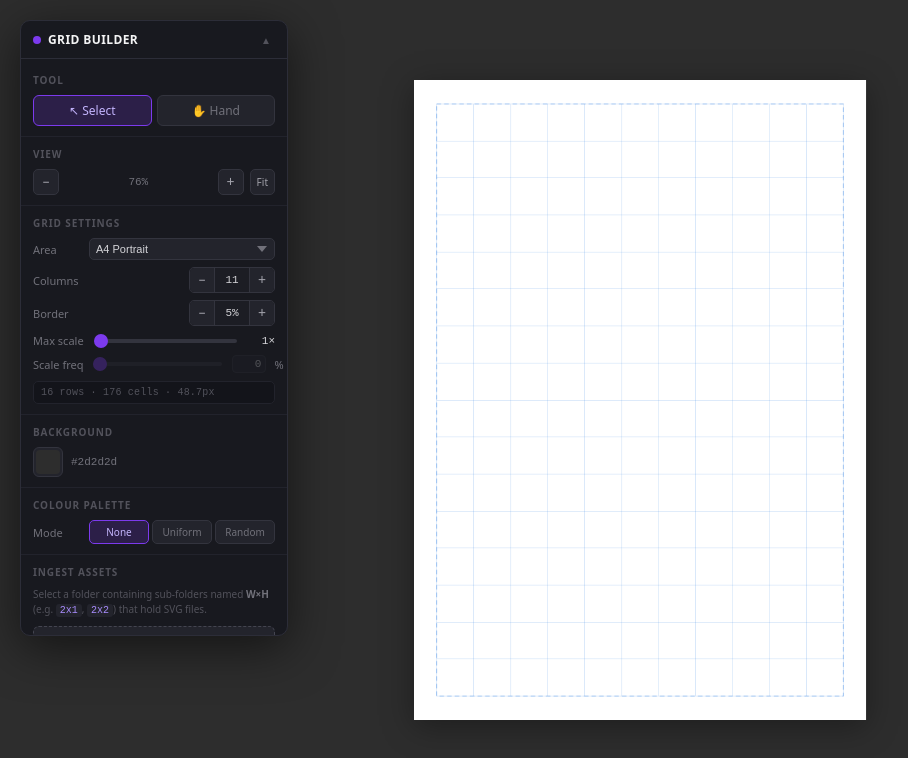
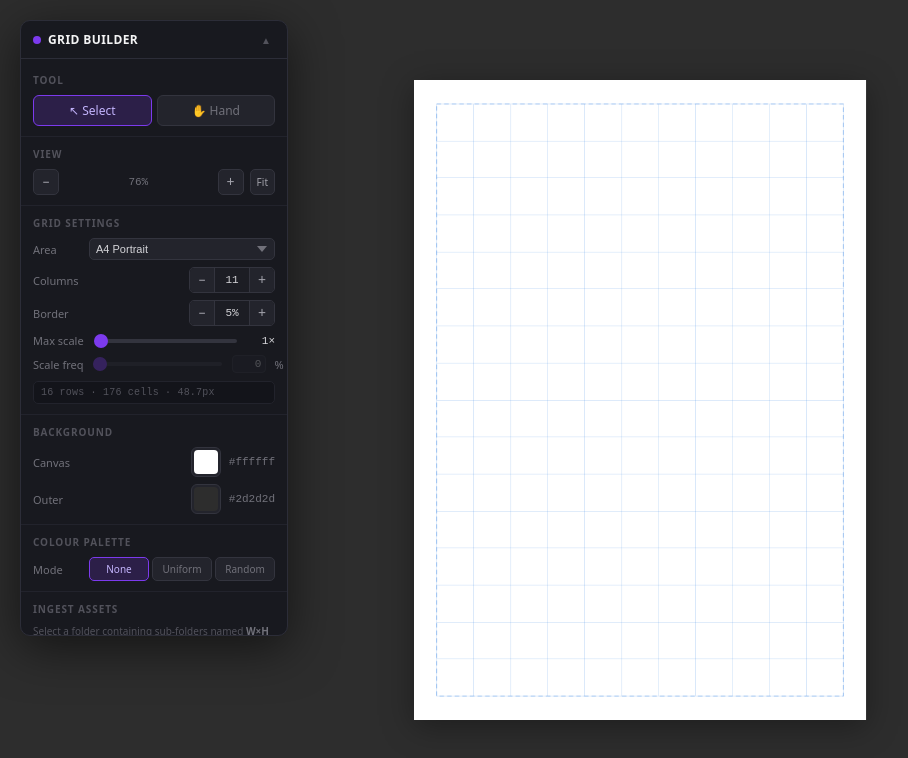
Before and after one commit to ademills/Grid-builder, a React (Vite) app: page / in a window 1280 px wide. Shown: the top 758 px of the page, without its empty margins (0-908 px from the left). Built offline with nearby package versions, Linux system fonts and the light colour scheme.

Commit message:
Added canvas BG selector

```diff
--- a/src/App.jsx
+++ b/src/App.jsx
@@ -14,6 +14,7 @@ function App() {
   const [viewTransform, setViewTransform] = useState({ x: 0, y: 0, scale: 1 });
   const [activeTool, setActiveTool] = useState('select');
   const [bgColor, setBgColor] = useState('#2d2d2d');
+  const [canvasBg, setCanvasBg] = useState('#ffffff');
 
   // Scale placement
   const [maxScale, setMaxScale] = useState(1);       // 1 | 2 | 3 | 4
@@ -275,7 +276,7 @@ function App() {
     const bgRect = document.createElementNS(svgNS, 'rect');
     bgRect.setAttribute('width', String(width));
     bgRect.setAttribute('height', String(height));
-    bgRect.setAttribute('fill', 'white');
+    bgRect.setAttribute('fill', canvasBg);
     out.appendChild(bgRect);
 
     placedBlocks.forEach(block => {
@@ -331,7 +332,7 @@ function App() {
     a.click();
     document.body.removeChild(a);
     URL.revokeObjectURL(url);
-  }, [placedBlocks, gridComputed, workArea, colorMode, effectivePalette, customWhite, customBlack]);
+  }, [placedBlocks, gridComputed, workArea, colorMode, effectivePalette, customWhite, customBlack, canvasBg]);
 
   return (
     <DndContext
@@ -346,6 +347,7 @@ function App() {
           setViewTransform={setViewTransform}
           activeTool={activeTool}
           bgColor={bgColor}
+          canvasBg={canvasBg}
           workArea={workArea}
         >
           <Grid workArea={workArea} gridSettings={gridSettings} />
@@ -369,6 +371,8 @@ function App() {
           onToolChange={setActiveTool}
           bgColor={bgColor}
           onBgColorChange={setBgColor}
+          canvasBg={canvasBg}
+          onCanvasBgChange={setCanvasBg}
           viewTransform={viewTransform}
           onZoom={handleZoom}
           onResetView={handleResetView}
--- a/src/components/Canvas.jsx
+++ b/src/components/Canvas.jsx
@@ -1,7 +1,7 @@
 import { useRef, useEffect, useCallback } from 'react';
 import styles from './Canvas.module.css';
 
-export function Canvas({ viewTransform, setViewTransform, activeTool, bgColor, workArea, children }) {
+export function Canvas({ viewTransform, setViewTransform, activeTool, bgColor, canvasBg, workArea, children }) {
   const containerRef = useRef(null);
   const isPanning = useRef(false);
   const lastMouse = useRef({ x: 0, y: 0 });
@@ -86,7 +86,7 @@ export function Canvas({ viewTransform, setViewTransform, activeTool, bgColor, w
           xmlns="http://www.w3.org/2000/svg"
           className={styles.svg}
         >
-          <rect width={width} height={height} fill="white" />
+          <rect width={width} height={height} fill={canvasBg ?? '#ffffff'} />
           {children}
         </svg>
       </div>
--- a/src/components/FloatingPanel.jsx
+++ b/src/components/FloatingPanel.jsx
@@ -24,6 +24,7 @@ function Stepper({ value, onChange, min = 0, max = Infinity, format, validValues
 export function FloatingPanel({
   activeTool, onToolChange,
   bgColor, onBgColorChange,
+  canvasBg, onCanvasBgChange,
   viewTransform, onZoom, onResetView,
   presetKey, onPresetChange,
   customSize, onCustomSizeChange,
@@ -263,9 +264,19 @@ export function FloatingPanel({
               {/* Background */}
               <div className={styles.section}>
                 <div className={styles.sectionTitle}>Background</div>
-                <div className={styles.colorRow}>
-                  <input type="color" value={bgColor} onChange={e => onBgColorChange(e.target.value)} className={styles.colorInput} />
-                  <span className={styles.colorLabel}>{bgColor}</span>
+                <div className={styles.formRow}>
+                  <span className={styles.label}>Canvas</span>
+                  <div className={styles.colorRow}>
+                    <input type="color" value={canvasBg} onChange={e => onCanvasBgChange(e.target.value)} className={styles.colorInput} />
+                    <span className={styles.colorLabel}>{canvasBg}</span>
+                  </div>
+                </div>
+                <div className={styles.formRow}>
+                  <span className={styles.label}>Outer</span>
+                  <div className={styles.colorRow}>
+                    <input type="color" value={bgColor} onChange={e => onBgColorChange(e.target.value)} className={styles.colorInput} />
+                    <span className={styles.colorLabel}>{bgColor}</span>
+                  </div>
                 </div>
               </div>
 
```
